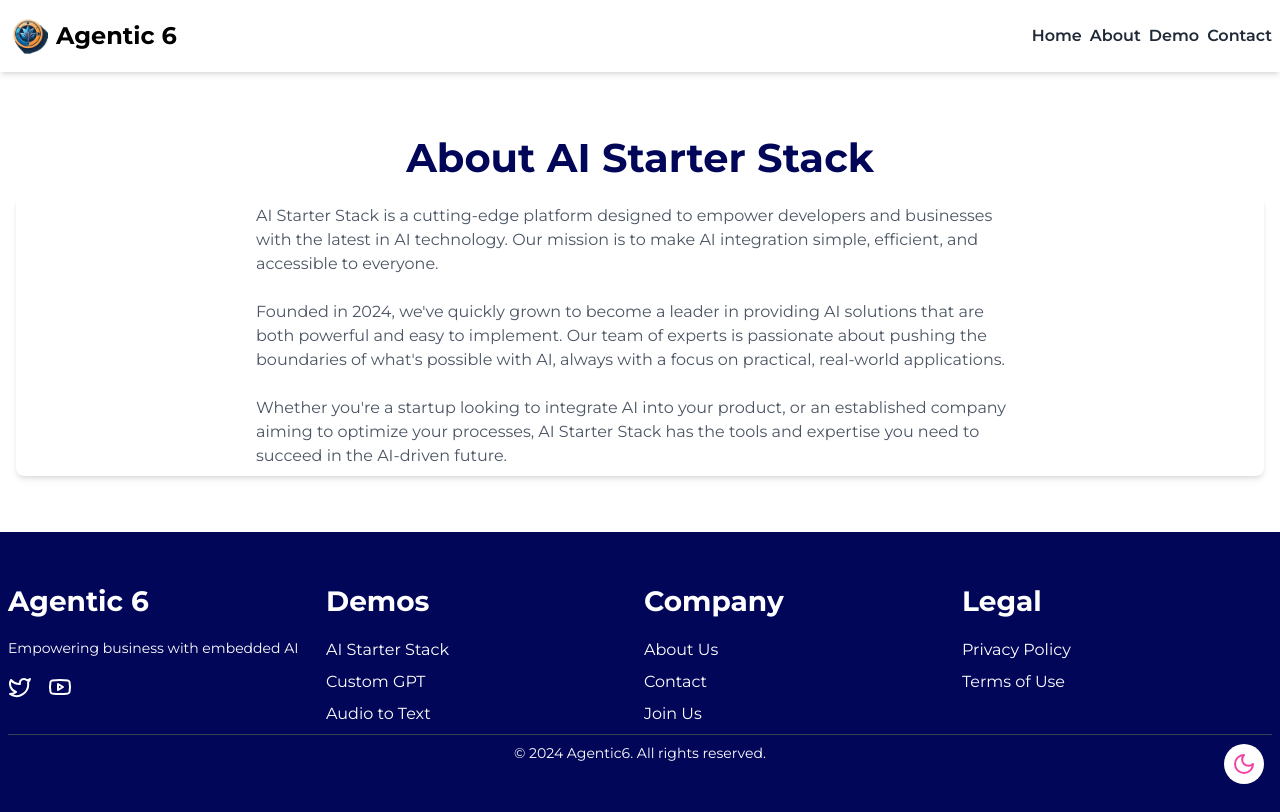
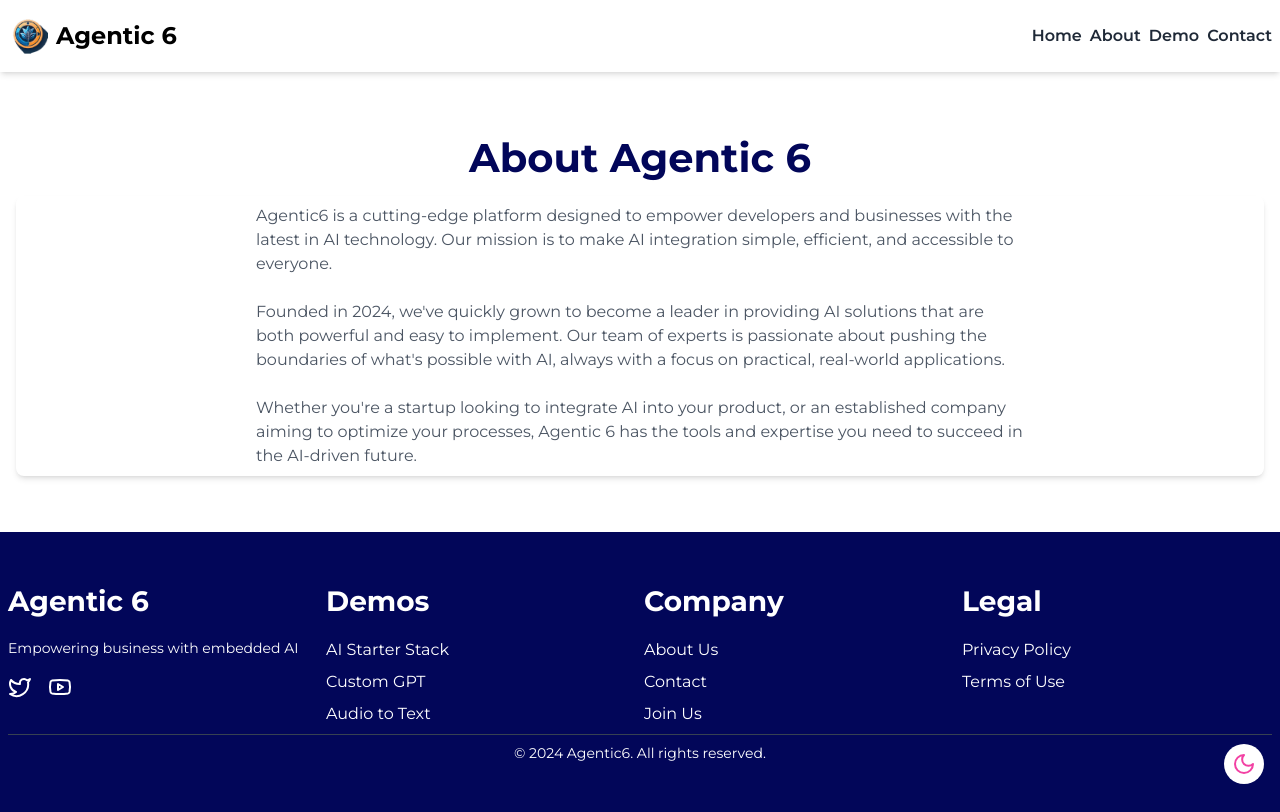
Before and after one commit to wordopera/my-ai-app, a Next.js app: page /about in a window 1280 px wide. Shown: the top 812 px of the page. Built offline with nearby package versions, Linux system fonts and the light colour scheme.

Commit message:
swap AI SS w/ Agentic6

```diff
--- a/app/about/page.tsx
+++ b/app/about/page.tsx
@@ -6,17 +6,17 @@ import React from 'react';
 export default function About() {
   return (
     <div className="max-w-7xl mx-auto py-12 px-4 sm:px-6 lg:px-8">
-      <h1 className="text-h1 font-bold text-deepBlue dark:text-white mb-8 text-center">About AI Starter Stack</h1>
+      <h1 className="text-h1 font-bold text-deepBlue dark:text-white mb-8 text-center">About Agentic 6</h1>
       <div className="bg-lightGray dark:bg-deepBlue-800 rounded-lg shadow-md p-8">
         <div className="max-w-3xl mx-auto text-body text-gray-600 dark:text-gray-300 space-y-6">
           <p>
-            AI Starter Stack is a cutting-edge platform designed to empower developers and businesses with the latest in AI technology. Our mission is to make AI integration simple, efficient, and accessible to everyone.
+            Agentic6 is a cutting-edge platform designed to empower developers and businesses with the latest in AI technology. Our mission is to make AI integration simple, efficient, and accessible to everyone.
           </p>
           <p>
             Founded in 2024, we've quickly grown to become a leader in providing AI solutions that are both powerful and easy to implement. Our team of experts is passionate about pushing the boundaries of what's possible with AI, always with a focus on practical, real-world applications.
           </p>
           <p>
-            Whether you're a startup looking to integrate AI into your product, or an established company aiming to optimize your processes, AI Starter Stack has the tools and expertise you need to succeed in the AI-driven future.
+            Whether you're a startup looking to integrate AI into your product, or an established company aiming to optimize your processes, Agentic 6 has the tools and expertise you need to succeed in the AI-driven future.
           </p>
         </div>
       </div>
--- a/app/error/ComingSoon.tsx
+++ b/app/error/ComingSoon.tsx
@@ -14,7 +14,7 @@ const ComingSoon: React.FC<ComingSoonProps> = ({ featureName }) => {
     <div className="flex justify-center items-center min-h-screen bg-gradient-to-br from-gray-100 to-white dark:from-deepBlue-800 dark:to-deepBlue">
       <div className="text-center p-8 bg-white dark:bg-deepBlue-900 rounded-lg shadow-xl max-w-md">
         <Link href="/" className="inline-block mb-8">
-          <Image src="/logo.png" alt="AI Starter Stack Logo" width={100} height={100} />
+          <Image src="/logo.png" alt="Agentic6 Logo" width={100} height={100} />
         </Link>
         <h1 className="text-3xl font-bold text-gray-800 dark:text-white mb-4">Coming Soon</h1>
         <p className="text-xl text-gray-600 dark:text-gray-300 mb-8">
--- a/app/privacy/page.tsx
+++ b/app/privacy/page.tsx
@@ -9,7 +9,7 @@ const PrivacyPolicy: React.FC = () => {
       <h1 className="text-3xl font-bold mb-6">Privacy Policy</h1>
       <p className="mb-4">Last Updated: August 16, 2024</p>
       <h2 className="text-2xl font-semibold mb-4">Introduction</h2>
-      <p className="mb-4">AI Starter Stack ("we", "our", or "us") is committed to protecting your privacy. This Privacy Policy explains how we collect, use, and safeguard your information when you use our non-commercial AI chat service.</p>
+      <p className="mb-4">Agentic6 ("we", "our", or "us") is committed to protecting your privacy. This Privacy Policy explains how we collect, use, and safeguard your information when you use our non-commercial AI chat service.</p>
 
       <h2 className="text-2xl font-semibold mb-4">Introduction</h2>
       <p className="mb-4">Agentic6's AI Chat ("we", "our", or "us") is committed to protecting your privacy. This Privacy Policy explains how we collect, use, and safeguard your information when you use our non-commercial AI chat service.</p>
```
